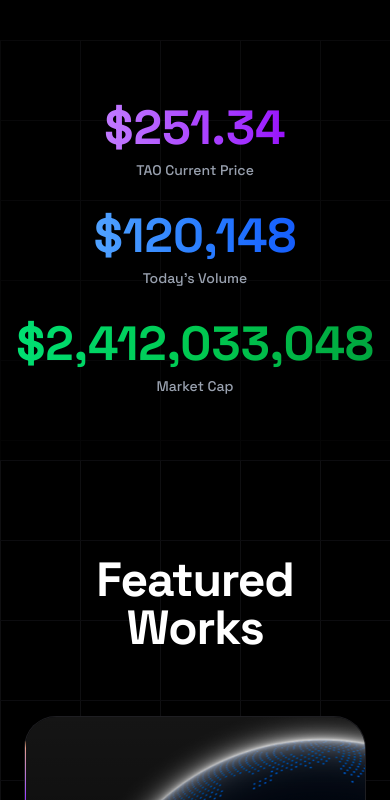
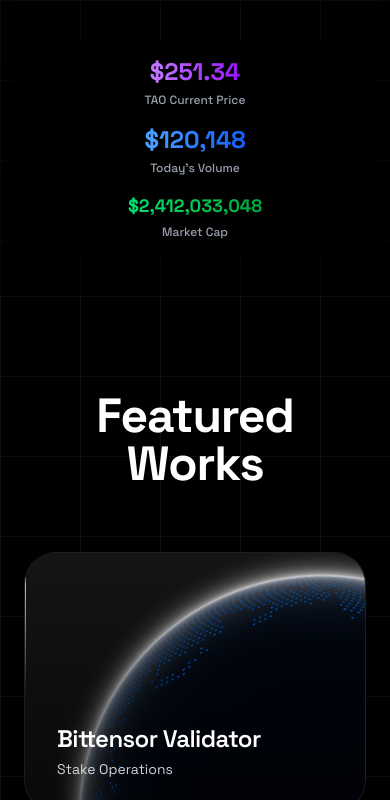
Before and after one commit to sagarregmi2056/lamida-frontend, a Next.js app: page / in a window 390 px wide. Shown: the part 4395-5195 px from the top of the page. Built offline with nearby package versions, Linux system fonts and the light colour scheme; no server answers.

Commit message:
statistics made responsive

```diff
--- a/components/Statistics.tsx
+++ b/components/Statistics.tsx
@@ -151,23 +151,28 @@ export default function Statistics() {
   return (
     <div
       ref={sectionRef}
-      className="relative w-full py-16 mt-20"
+      className="relative w-full py-10 sm:py-14 md:py-16 mt-10 sm:mt-14 md:mt-20"
     >
       {/* Grid Pattern - Same as Hero */}
       <div
         className="absolute inset-0 opacity-[0.12]"
         style={{
-          backgroundImage: 'linear-gradient(rgb(99, 97, 112) 1px, transparent 1px), linear-gradient(90deg,rgb(104, 105, 116) 1px, transparent 1px)',
+          backgroundImage:
+            'linear-gradient(rgb(99, 97, 112) 1px, transparent 1px), linear-gradient(90deg,rgb(104, 105, 116) 1px, transparent 1px)',
           backgroundSize: '80px 80px',
-          maskImage: 'radial-gradient(ellipse 150% 200% at 50% 0%, rgb(228, 220, 220) 0%, rgba(0,0,0,0.9) 20%, rgba(0,0,0,0.6) 40%, rgba(0,0,0,0.3) 60%, transparent 80%)',
-          WebkitMaskImage: 'radial-gradient(ellipse 150% 200% at 50% 0%, rgba(0,0,0,1) 0%, rgba(0,0,0,0.9) 20%, rgba(0,0,0,0.6) 40%, rgba(0,0,0,0.3) 60%, transparent 80%)'
+          maskImage:
+            'radial-gradient(ellipse 150% 200% at 50% 0%, rgb(228, 220, 220) 0%, rgba(0,0,0,0.9) 20%, rgba(0,0,0,0.6) 40%, rgba(0,0,0,0.3) 60%, transparent 80%)',
+          WebkitMaskImage:
+            'radial-gradient(ellipse 150% 200% at 50% 0%, rgba(0,0,0,1) 0%, rgba(0,0,0,0.9) 20%, rgba(0,0,0,0.6) 40%, rgba(0,0,0,0.3) 60%, transparent 80%)',
         }}
       />
 
-      <div className="container mx-auto px-6 relative z-10">
-        <div className="flex flex-col md:flex-row md:items-start gap-8 md:gap-8 lg:gap-12 xl:gap-16">
+      <div className="container mx-auto px-3 sm:px-4 md:px-1 relative z-10">
+          <div className="flex flex-col md:flex-row md:items-start gap-4 sm:gap-6 md:gap-6 lg:gap-7 xl:gap-10 rounded-xl p-4 sm:p-6 md:p-1 bg-black/30 backdrop-blur-sm">
           {stats.map((stat, index) => (
-            <StatCard key={index} stat={stat} isVisible={isVisible} index={index} />
+            <div key={index} className="flex-1 min-w-0">
+              <StatCard key={index} stat={stat} isVisible={isVisible} index={index} />
+            </div>
           ))}
         </div>
       </div>
@@ -203,15 +208,24 @@ function StatCard({ stat, isVisible, index }: { stat: StatItem; isVisible: boole
   };
 
   return (
-    <div className={`flex flex-col items-center md:items-start text-center md:text-left px-2 md:px-4 lg:px-6 flex-1 ${index === 1 ? 'md:ml-0' : index === 2 ? 'md:ml-4 lg:ml-8 xl:ml-12' : ''}`}>
+    <div
+      className={`flex flex-col items-center md:items-start text-center md:text-left w-full h-full ${
+        index === 1 ? ' md:px-4 lg:px-6' :
+        index === 2 ? 'md:pl-4 lg:pl-6' :
+        'md:pr-4 lg:pr-6'
+      }`}
+    >
       <div
-        className={`text-5xl md:text-6xl lg:text-7xl font-bold mb-2 bg-gradient-to-r ${stat.gradient} bg-clip-text text-transparent break-words`}
+        className={`font-bold mb-1 md:mb-2 bg-gradient-to-r ${stat.gradient} bg-clip-text text-transparent break-all md:break-words
+          text-2xl xs:text-3xl sm:text-4xl md:text-3xl lg:text-4xl xl:text-5xl
+          ${stat.label === "Market Cap" ? 'text-lg xs:text-xl sm:text-2xl md:text-xl lg:text-2xl xl:text-3xl' : ''}`}
       >
         {stat.prefix}
         {formatNumber(animatedValue)}
         {stat.suffix}
       </div>
-      <p className="text-gray-400 text-sm md:text-base font-medium">
+      <p className="text-gray-400 font-medium w-full
+        text-xs xs:text-sm sm:text-base md:text-sm lg:text-base">
         {stat.label}
       </p>
     </div>
```
